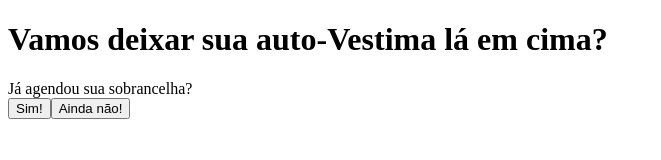
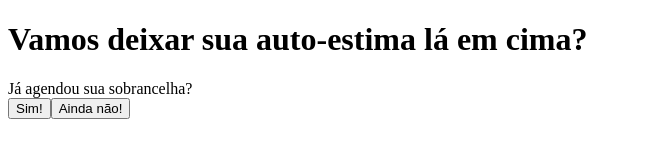
Before and after one commit to kaylanidocrime/criando-uma-missao, a plain HTML site: page index.html in a window 1280 px wide. Shown: the whole page, without its empty margins (0-661 px from the left). Drawn offline with Linux system fonts and the light colour scheme.

Commit message:
Update index.html

```diff
--- a/index.html
+++ b/index.html
@@ -4,11 +4,11 @@
     <meta charset="UTF-8">
     <meta name="viewport" content="width=device-width, initial-scale=1.0">
     <link rel="stylesheet" href="style.css">
-    <title>Vamos deixar sua auto-Vestima lá em cima?</title>
+    <title>Vamos deixar sua auto-estima lá em cima?</title>
 </head>
 <body>
     <div class="caixa-principal">
-        <h1>Vamos deixar sua auto-Vestima lá em cima?</h1>
+        <h1>Vamos deixar sua auto-estima lá em cima?</h1>
         <div class="caixa-perguntas"></div>
         <div class="caixa-alternativas"></div>
         <div class="caixa-resultado">
```
